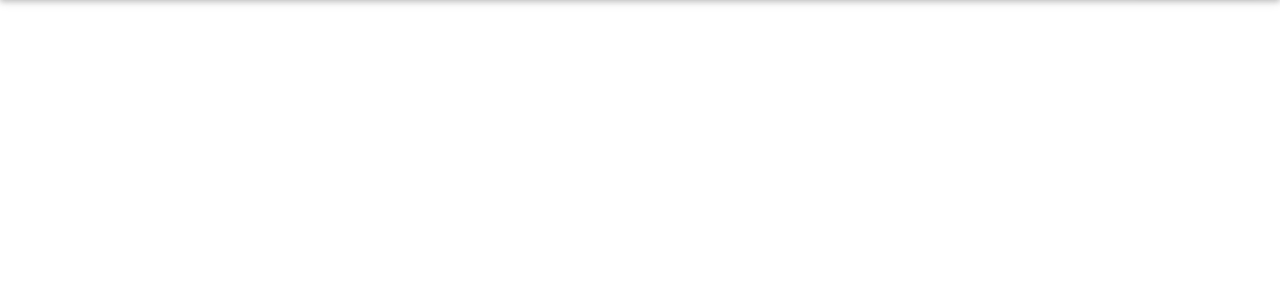
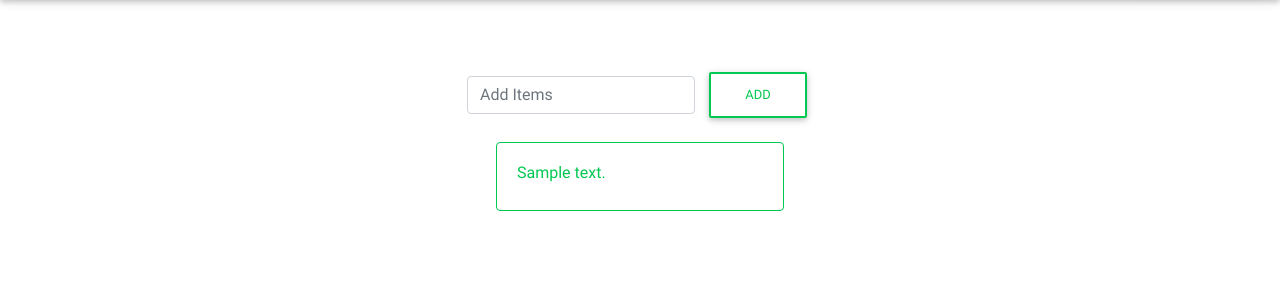
Before and after one commit to TRavi107/todo_site, a Django app: template templates/home.html in a window 1280 px wide. Shown: the part 62-362 px from the top of the page. Run offline with Django 3.2, Linux system fonts and the light colour scheme; the template is opened without the code that fills it: most values are stand-ins (such as "Sample title", 1, 10 or a date in 2020); some libraries are stand-ins or nearby versions.

Commit message:
item designed

```diff
--- /dev/null
+++ b/core/forms.py
@@ -0,0 +1,4 @@
+from django import forms
+
+class Todo_form(forms.Form):
+    contents=forms.CharField(max_length=1000)
--- a/templates/home.html
+++ b/templates/home.html
@@ -1 +1,17 @@
 {%extends '_base.html'%}
+
+{% block contents%}
+    <form method="GET" class="form-inline my-2 my-lg-0 justify-content-center">
+        <input class="form-control mr-sm-2" type="search" placeholder="Add Items" aria-label="Search">
+        <button class="btn btn-outline-success my-2 my-sm-0" type="submit">Add</button>
+    </form>
+    <br>
+    {%for item in object_list%}
+
+        <div class="mx-auto card border-success mb-3" style="max-width: 18rem;">
+            <div class="text-left card-body text-success">
+            <h6 >{{item.content}}</h6>
+            </div>
+        </div>
+    {% endfor %}
+  {% endblock%}
```
Also changed, not shown: core/views.py (+8 -0 lines).
